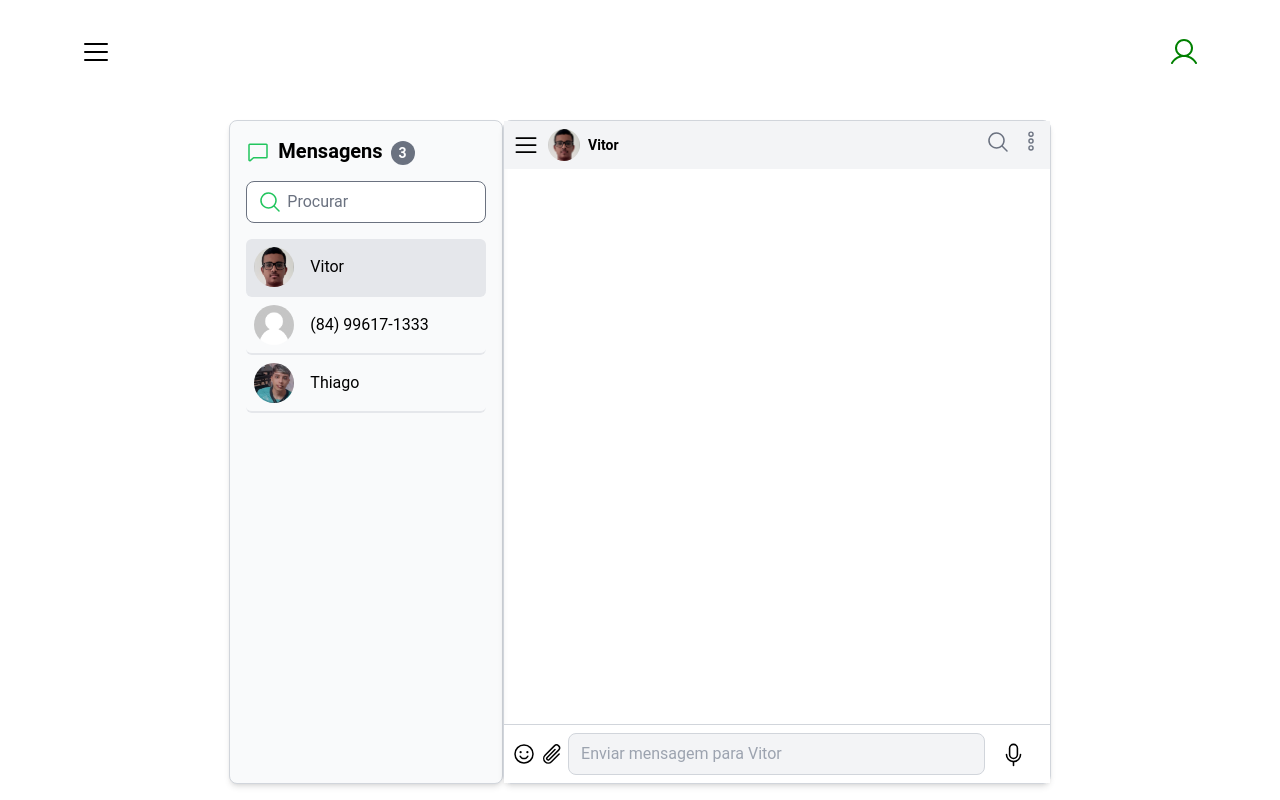
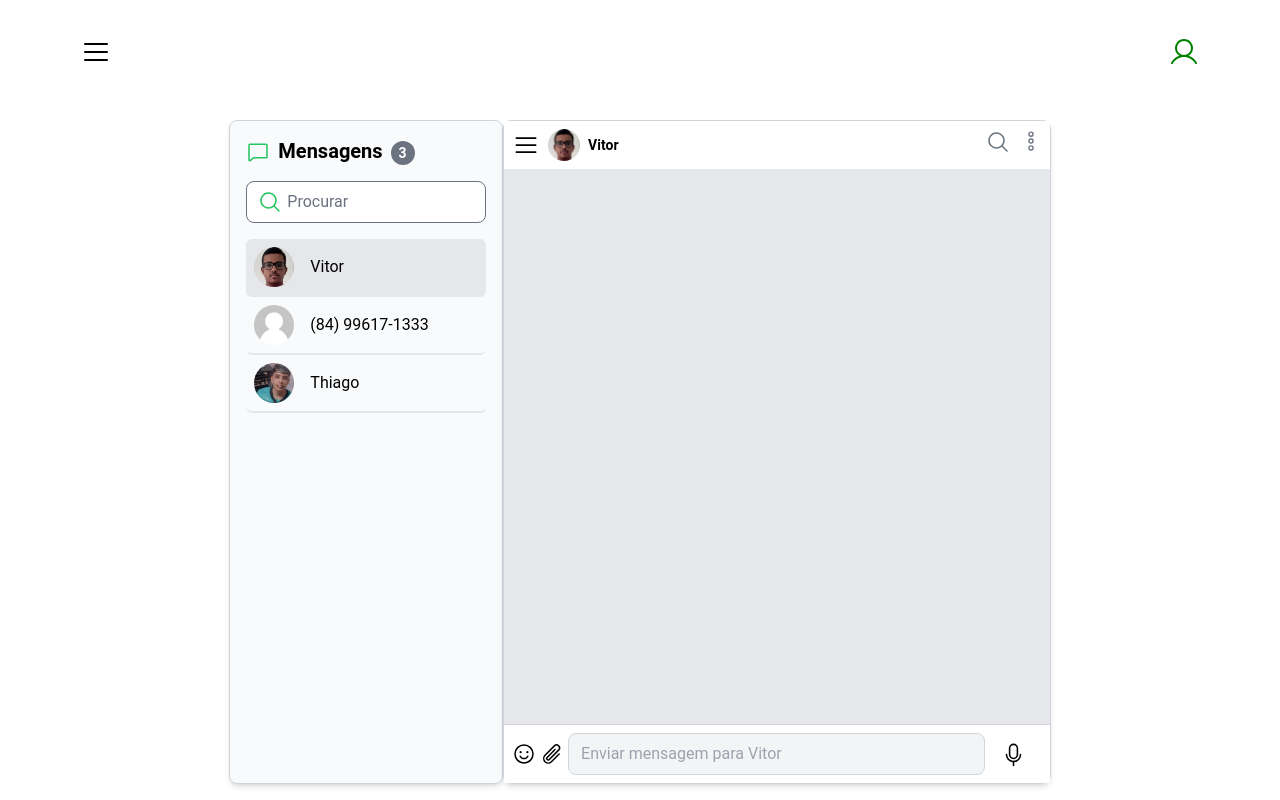
Before and after one commit to thfields/Chat-Zapdiviser, a React (Vite) app: page / in a window 1280 px wide. Both pictures are taken after a click on the item "Vitor". Built offline with nearby package versions, Linux system fonts and the light colour scheme.

Commit message:
fix: color menssage

```diff
--- a/src/components/Chat/ChatHeader/ChatHeader.jsx
+++ b/src/components/Chat/ChatHeader/ChatHeader.jsx
@@ -60,7 +60,7 @@ const ChatHeader = ({
   }
 
   return (
-    <div className="p-2 bg-gray-100 flex items-center justify-between relative">
+    <div className="p-2 bg-white flex items-center justify-between relative">
       <div className="flex items-center gap-2">
         <button onClick={() => setIsChatFull(prev => !prev)}>
           <List size={28} className="text-black" />
--- a/src/components/Chat/ChatMessages/ChatMessages.jsx
+++ b/src/components/Chat/ChatMessages/ChatMessages.jsx
@@ -27,7 +27,7 @@ const ChatMessages = ({ filteredMessages, highlightText, searchTerm, highlighted
   }, [highlightedMessageIndex]);
 
   return (
-    <div className="flex-grow p-4 overflow-y-auto max-h-[calc(100vh - 10rem)]">
+    <div className="bg-gray-200 flex-grow p-4 overflow-y-auto max-h-[calc(100vh - 10rem)]">
       <div className="overflow-auto">
         {filteredMessages.map((message, index) => (
           <div
@@ -38,7 +38,7 @@ const ChatMessages = ({ filteredMessages, highlightText, searchTerm, highlighted
           >
             <div
               className={`p-2 my-2 rounded ${
-                index === highlightedMessageIndex ? "bg-yellow-200" : "bg-gray-200"
+                index === highlightedMessageIndex ? "bg-yellow-200" : "bg-green-50"
               }`}
             >
               <p className="whitespace-pre-wrap">
```
